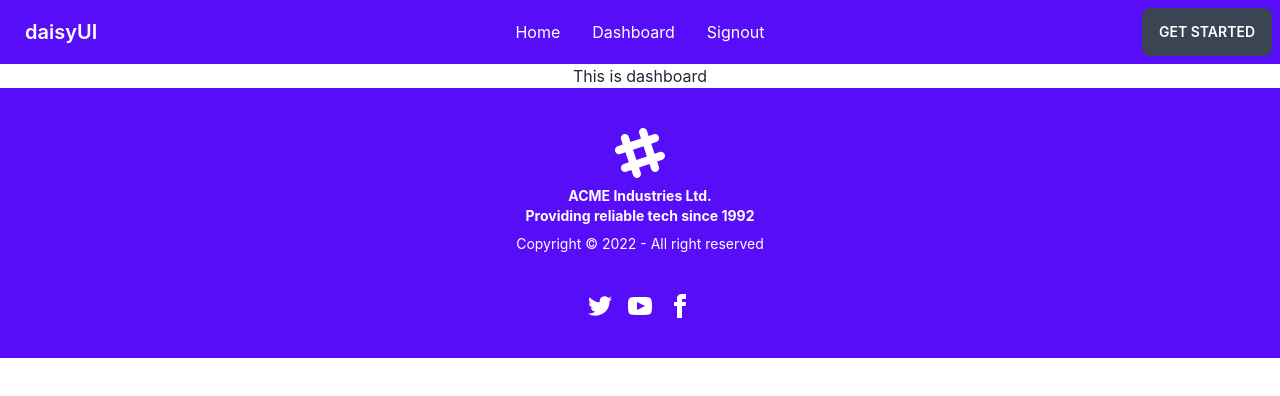
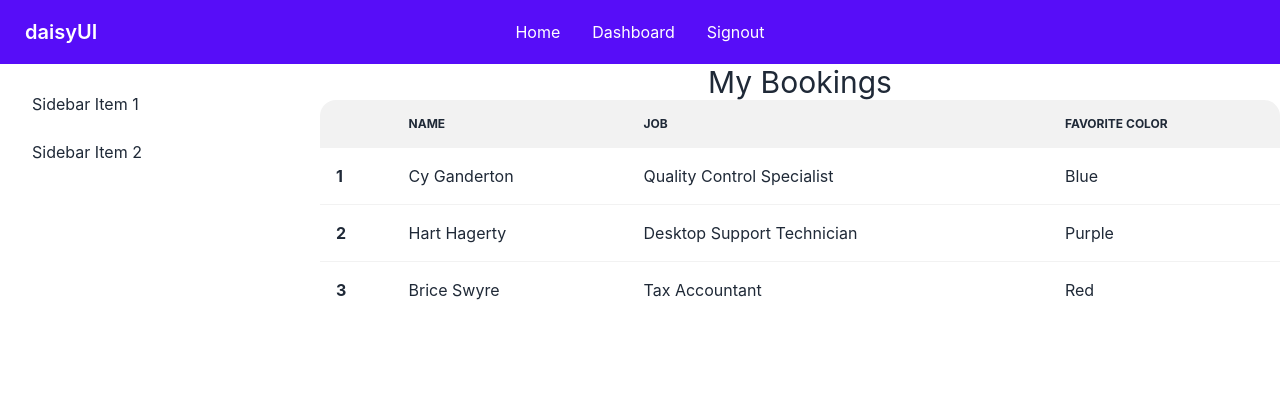
Before and after one commit to grsagor/online-book-shop-client, a React (Create React App) app: page /dashboard in a window 1280 px wide. Shown: the top 396 px of the page. Built offline with nearby package versions, Linux system fonts and the light colour scheme; no server answers; sample sign-in values are in the browser's storage.

Commit message:
booking modal done

```diff
--- /dev/null
+++ b/src/Layout/DashboardLayout.js
@@ -0,0 +1,27 @@
+import React from 'react';
+import { Outlet } from 'react-router-dom';
+import Navbar from '../Pages/Shared/Navbar/Navbar';
+
+const DashboardLayout = () => {
+    return (
+        <div>
+            <Navbar></Navbar>
+            <div className="drawer drawer-mobile">
+                <input id="dashboard-drawer" type="checkbox" className="drawer-toggle" />
+                <div className="drawer-content">
+                    <Outlet></Outlet>
+                </div>
+                <div className="drawer-side">
+                    <label htmlFor="dashboard-drawer" className="drawer-overlay"></label>
+                    <ul className="menu p-4 w-80 bg-base-100 text-base-content">
+                        <li><a>Sidebar Item 1</a></li>
+                        <li><a>Sidebar Item 2</a></li>
+                    </ul>
+
+                </div>
+            </div>
+        </div>
+    );
+};
+
+export default DashboardLayout;
--- /dev/null
+++ b/src/Pages/Books/Book/Book.js
@@ -0,0 +1,18 @@
+import React from 'react';
+
+const Book = ({book, setBooking}) => {
+    return (
+        <div>
+            <div className="card w-96 bg-primary text-primary-content">
+                <div className="card-body">
+                    <h2 className="card-title mx-auto">{book.bookName}</h2>
+                    <div onClick={() => setBooking(book)} className="card-actions justify-end mx-auto">
+                        <label htmlFor="booking-modal" className="btn">Book Now</label>
+                    </div>
+                </div>
+            </div>
+        </div>
+    );
+};
+
+export default Book;
--- /dev/null
+++ b/src/Pages/Books/BookingModal/BookingModal.js
@@ -0,0 +1,68 @@
+import React, { useContext } from 'react';
+import toast from 'react-hot-toast';
+import { AuthContext } from '../../../context/AuthProvider';
+
+const BookingModal = ({booking, setBooking}) => {
+    const {bookName, price} = booking;
+    const { user } = useContext(AuthContext);
+
+    const handleBooking = event => {
+        event.preventDefault();
+        const form = event.target;
+        const name = form.name.value;
+        const email = form.email.value;
+        const bookName = form.bookName.value;
+        const price = form.price.value;
+        const phone = form.phone.value;
+        const location = form.location.value;
+
+        const body = {
+            name,
+            email,
+            bookName,
+            price,
+            phone,
+            location
+        }
+
+        fetch('http://localhost:5000/bookings', {
+            method: 'POST',
+            headers: {
+                'content-type': 'application/json'
+            },
+            body: JSON.stringify(body)
+        })
+        .then(res => res.json())
+        .then(data => {
+            console.log(data);
+            if(data.acknowledged){
+                setBooking(null);
+                toast.success('Booked');
+            }
+        })
+    }
+
+    return (
+        <div>
+            <input type="checkbox" id="booking-modal" className="modal-toggle" />
+            <div className="modal">
+                <div className="modal-box relative">
+                    <label htmlFor="booking-modal" className="btn btn-sm btn-circle absolute right-2 top-2">✕</label>
+                    <h3 className="text-lg font-bold">{bookName}</h3>
+                    <form onSubmit={handleBooking} className='grid grid-cols-1 gap-6'>
+                        <input name='name' defaultValue={user?.displayName} disabled type="text" placeholder="Type here" className="input input-bordered w-full" />
+                        <input name='email' defaultValue={user?.email} disabled type="text" placeholder="Type here" className="input input-bordered w-full" />
+                        <input name='bookName' defaultValue={bookName} disabled type="text" placeholder="Type here" className="input input-bordered w-full" />
+                        <input name='price' defaultValue={price} disabled type="text" placeholder="Type here" className="input input-bordered w-full" />
+                        <input name='phone' type="text" placeholder="Enter Your Phone Number" className="input input-bordered w-full" />
+                        <input name='location' type="text" placeholder="Where do you want to meat?" className="input input-bordered w-full" />
+
+                        <input className='w-full bg-primary btn' type="submit" value="Submit" />
+                    </form>
+                </div>
+            </div>
+        </div>
+    );
+};
+
+export default BookingModal;
--- /dev/null
+++ b/src/Pages/Books/Books/Books.js
@@ -0,0 +1,33 @@
+import React, { useState } from 'react';
+import { useLoaderData } from 'react-router-dom';
+import Book from '../Book/Book';
+import BookingModal from '../BookingModal/BookingModal';
+
+const Books = () => {
+    const books = useLoaderData();
+
+    const [booking, setBooking] = useState(null);
+    return (
+        <div>
+            <div className='grid gap-2 grid-cols-1 md:grid-cols-2 lg:grid-cols-3 m-4'>
+                {
+                    books?.map(book => <Book
+                        key={book._id}
+                        book = {book}
+                        setBooking = {setBooking}
+                    ></Book>)
+                }
+            </div>
+            {
+                booking &&
+                <BookingModal
+                booking = {booking}
+                setBooking = {setBooking}
+            >
+            </BookingModal>
+            }
+        </div>
+    );
+};
+
+export default Books;
--- /dev/null
+++ b/src/Pages/Dashboard/MyBookings/MyBookings.js
@@ -0,0 +1,43 @@
+import React from 'react';
+
+const MyBookings = () => {
+    return (
+        <div>
+            <h3 className='text-3xl'>My Bookings</h3>
+            <div className="overflow-x-auto">
+                <table className="table w-full">
+                    <thead>
+                        <tr>
+                            <th></th>
+                            <th>Name</th>
+                            <th>Job</th>
+                            <th>Favorite Color</th>
+                        </tr>
+                    </thead>
+                    <tbody>
+                    <tr className="hover">
+                            <th>1</th>
+                            <td>Cy Ganderton</td>
+                            <td>Quality Control Specialist</td>
+                            <td>Blue</td>
+                        </tr>
+                        <tr className="hover">
+                            <th>2</th>
+                            <td>Hart Hagerty</td>
+                            <td>Desktop Support Technician</td>
+                            <td>Purple</td>
+                        </tr>
+                        <tr className="hover">
+                            <th>3</th>
+                            <td>Brice Swyre</td>
+                            <td>Tax Accountant</td>
+                            <td>Red</td>
+                        </tr>
+                    </tbody>
+                </table>
+            </div>
+        </div>
+    );
+};
+
+export default MyBookings;
--- a/src/Pages/Home/Categories/Categories.js
+++ b/src/Pages/Home/Categories/Categories.js
@@ -10,10 +10,8 @@ const Categories = () => {
                 .then(res => res.json())
     });
 
-    console.log(categories);
-
     return (
-        <div>
+        <div className='grid gap-2 grid-cols-1 md:grid-cols-2 lg:grid-cols-3 m-4'>
             {
                 categories?.map(category => <Category
                     key={category._id}
--- a/src/Pages/Home/Categories/Category/Category.js
+++ b/src/Pages/Home/Categories/Category/Category.js
@@ -1,12 +1,20 @@
 import React from 'react';
+import { Link } from 'react-router-dom';
 
-const Category = ({category}) => {
+const Category = ({ category }) => {
 
-    const {categoryName} = category;
+    const { categoryName, _id } = category;
 
     return (
         <div>
-            <h2>{categoryName}</h2>
+            <div className="card w-96 bg-primary text-primary-content">
+                <div className="card-body">
+                    <h2 className="card-title mx-auto">{categoryName}</h2>
+                    <div className="card-actions justify-end mx-auto">
+                        <Link to={`/books/${_id}`}><button className="btn">See All Products Of {categoryName}</button></Link>
+                    </div>
+                </div>
+            </div>
         </div>
     );
 };
--- a/src/Pages/Login/Login.js
+++ b/src/Pages/Login/Login.js
@@ -1,3 +1,4 @@
+import { GoogleAuthProvider } from 'firebase/auth';
 import React, { useContext, useState } from 'react';
 import { useForm } from 'react-hook-form';
 import { Link, useLocation, useNavigate } from 'react-router-dom';
@@ -7,10 +8,20 @@ const Login = () => {
 
     const location = useLocation();
     const navigate = useNavigate();
+    const googleProvider = new GoogleAuthProvider();
 
     const from = location.state?.from?.pathname || '/';
 
-    const {signIn} = useContext(AuthContext);
+    const {signIn, providerLogin} = useContext(AuthContext);
+
+    const handleGoogleSignIn = () => {
+        providerLogin(googleProvider)
+            .then(res => {
+                console.log(res.user);
+                navigate(from, { replace: true });
+            })
+            .catch(error => console.log(error.message))
+    }
 
     const { register, formState: {errors} , handleSubmit } = useForm();
     const handleLogin = data => {
@@ -48,7 +59,7 @@ const Login = () => {
                 </form>
                 <p>New to here? <Link className='text-primary' to='/signup'>Create New Accouont</Link></p>
                 <div className="divider">OR</div>
-                <button className='btn btn-outline w-full'>Continue With Google</button>
+                <button onClick={handleGoogleSignIn} className='btn btn-outline w-full'>Continue With Google</button>
             </div>
         </div>
     );
--- a/src/Pages/Shared/Navbar/Navbar.js
+++ b/src/Pages/Shared/Navbar/Navbar.js
@@ -36,7 +36,7 @@ const Navbar = () => {
             <div className="navbar bg-primary text-primary-content">
                 <div className="navbar-start">
                     <div className="dropdown">
-                        <label tabIndex={0} className="btn btn-ghost lg:hidden">
+                        <label tabIndex={1} className="btn btn-ghost lg:hidden">
                             <svg xmlns="http://www.w3.org/2000/svg" className="h-5 w-5" fill="none" viewBox="0 0 24 24" stroke="currentColor"><path strokeLinecap="round" strokeLinejoin="round" strokeWidth="2" d="M4 6h16M4 12h8m-8 6h16" /></svg>
                         </label>
                         <ul tabIndex={0} className="menu menu-compact dropdown-content mt-3 p-2 shadow bg-base-100 rounded-box w-52">
@@ -50,8 +50,11 @@ const Navbar = () => {
                         {menuItems}
                     </ul>
                 </div>
+
                 <div className="navbar-end">
-                    <a className="btn">Get started</a>
+                <label htmlFor="dashboard-drawer" tabIndex={2} className="btn btn-ghost lg:hidden">
+                            <svg xmlns="http://www.w3.org/2000/svg" className="h-5 w-5" fill="none" viewBox="0 0 24 24" stroke="currentColor"><path strokeLinecap="round" strokeLinejoin="round" strokeWidth="2" d="M4 6h16M4 12h8m-8 6h16" /></svg>
+                        </label>
                 </div>
             </div>
         </div>
--- a/src/Pages/Signup/Signup.js
+++ b/src/Pages/Signup/Signup.js
@@ -1,12 +1,13 @@
 import React, { useContext } from 'react';
 import { useForm } from 'react-hook-form';
 import toast from 'react-hot-toast';
-import { Link } from 'react-router-dom';
+import { Link, useNavigate } from 'react-router-dom';
 import { AuthContext } from '../../context/AuthProvider';
 
 const Signup = () => {
 
     const {createUser, updateUser} = useContext(AuthContext);
+    const navigate = useNavigate();
 
     const { register, handleSubmit, formState: {errors} } = useForm();
 
@@ -21,7 +22,9 @@ const Signup = () => {
                 displayName: data.name
             }
             updateUser(userInfo)
-            .then(()=> {})
+            .then(()=> {
+                navigate('/');
+            })
             .catch(error => {
                 console.log(error);
             })
--- a/src/Routes/Routes/Routes.js
+++ b/src/Routes/Routes/Routes.js
@@ -1,6 +1,9 @@
 import { createBrowserRouter } from "react-router-dom";
+import DashboardLayout from "../../Layout/DashboardLayout";
 import Main from "../../Layout/Main";
+import Books from "../../Pages/Books/Books/Books";
 import Dashboard from "../../Pages/Dashboard/Dashboard/Dashboard";
+import MyBookings from "../../Pages/Dashboard/MyBookings/MyBookings";
 import Home from "../../Pages/Home/Home";
 import Login from "../../Pages/Login/Login";
 import Signup from "../../Pages/Signup/Signup";
@@ -24,11 +27,24 @@ const router = createBrowserRouter([
                 element: <Signup></Signup>
             },
             {
+                path: '/books/:id',
+                loader: async ({params}) => {
+                    return fetch(`http://localhost:5000/books/${params.id}`)
+                },
+                element: <Books></Books>
+            }
+        ]
+    },
+    {
+        path: '/dashboard',
+        element: <PrivateRoute><DashboardLayout></DashboardLayout></PrivateRoute>,
+        children: [
+            {
                 path: '/dashboard',
-                element: <PrivateRoute><Dashboard></Dashboard></PrivateRoute>
-            },
+                element: <MyBookings></MyBookings>
+            }
         ]
-    }
+    },
 ])
 
 export default router;
--- a/src/context/AuthProvider.js
+++ b/src/context/AuthProvider.js
@@ -1,5 +1,5 @@
 import React, { createContext, useEffect, useState } from 'react';
-import {createUserWithEmailAndPassword, getAuth, onAuthStateChanged, signInWithEmailAndPassword, signOut, updateProfile} from 'firebase/auth';
+import {createUserWithEmailAndPassword, getAuth, onAuthStateChanged, signInWithEmailAndPassword, signInWithPopup, signOut, updateProfile} from 'firebase/auth';
 import app from '../firebase/firebase.config';
 import { current } from 'daisyui/src/colors';
 import { set } from 'react-hook-form';
@@ -11,6 +11,11 @@ const AuthProvider = ({children}) => {
 
     const [user, setUser] = useState(null);
     const [loading, setLoading] = useState(true);
+
+    const providerLogin = (provider) => {
+        setLoading(true);
+        return signInWithPopup(auth, provider);
+    }
 
     const createUser = (email, password) => {
         setLoading(true);
@@ -48,6 +53,7 @@ const AuthProvider = ({children}) => {
         logOut,
         updateUser,
         loading,
+        providerLogin
     }
     return (
         <AuthContext.Provider value={authInfo}>
```
